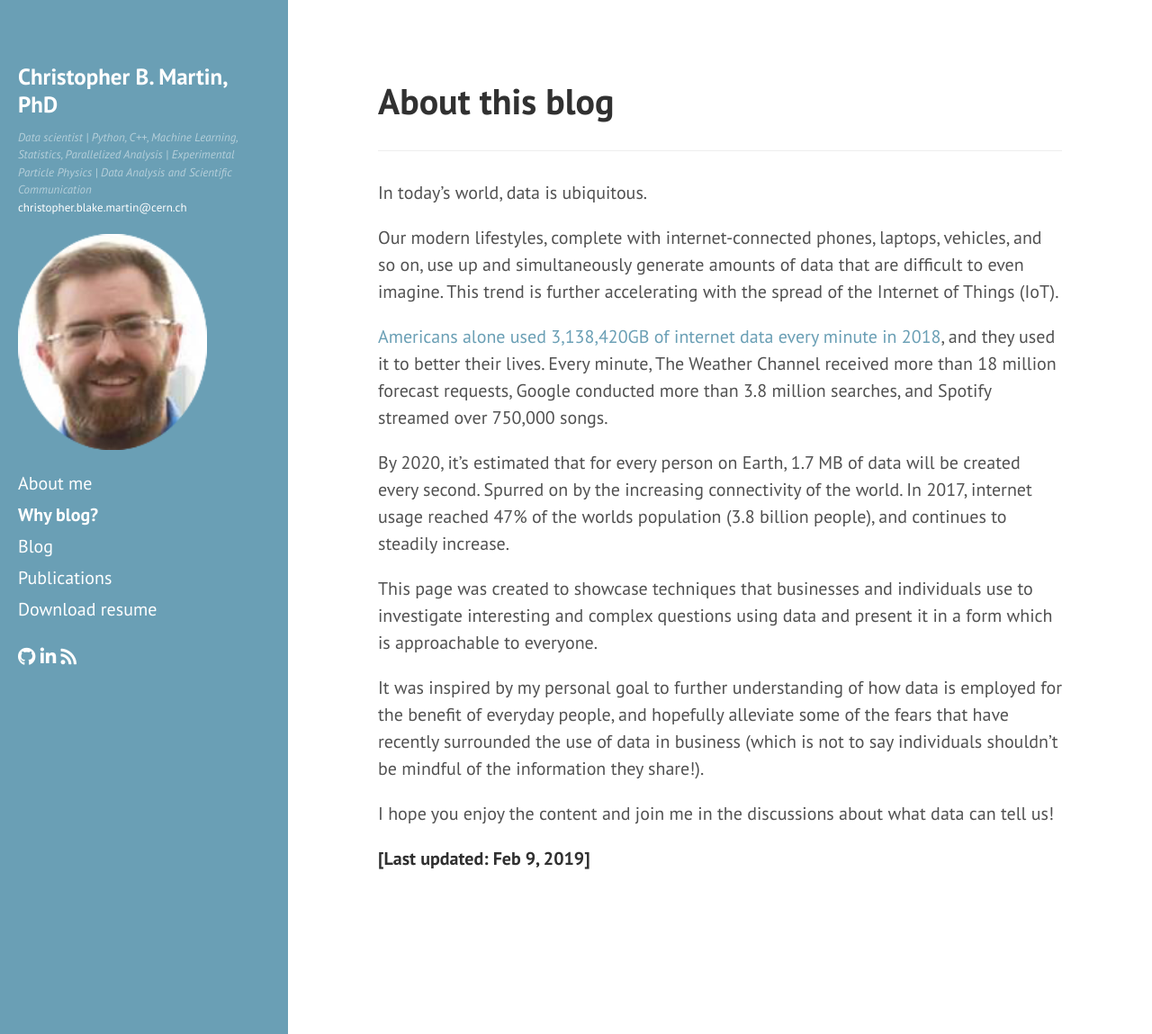
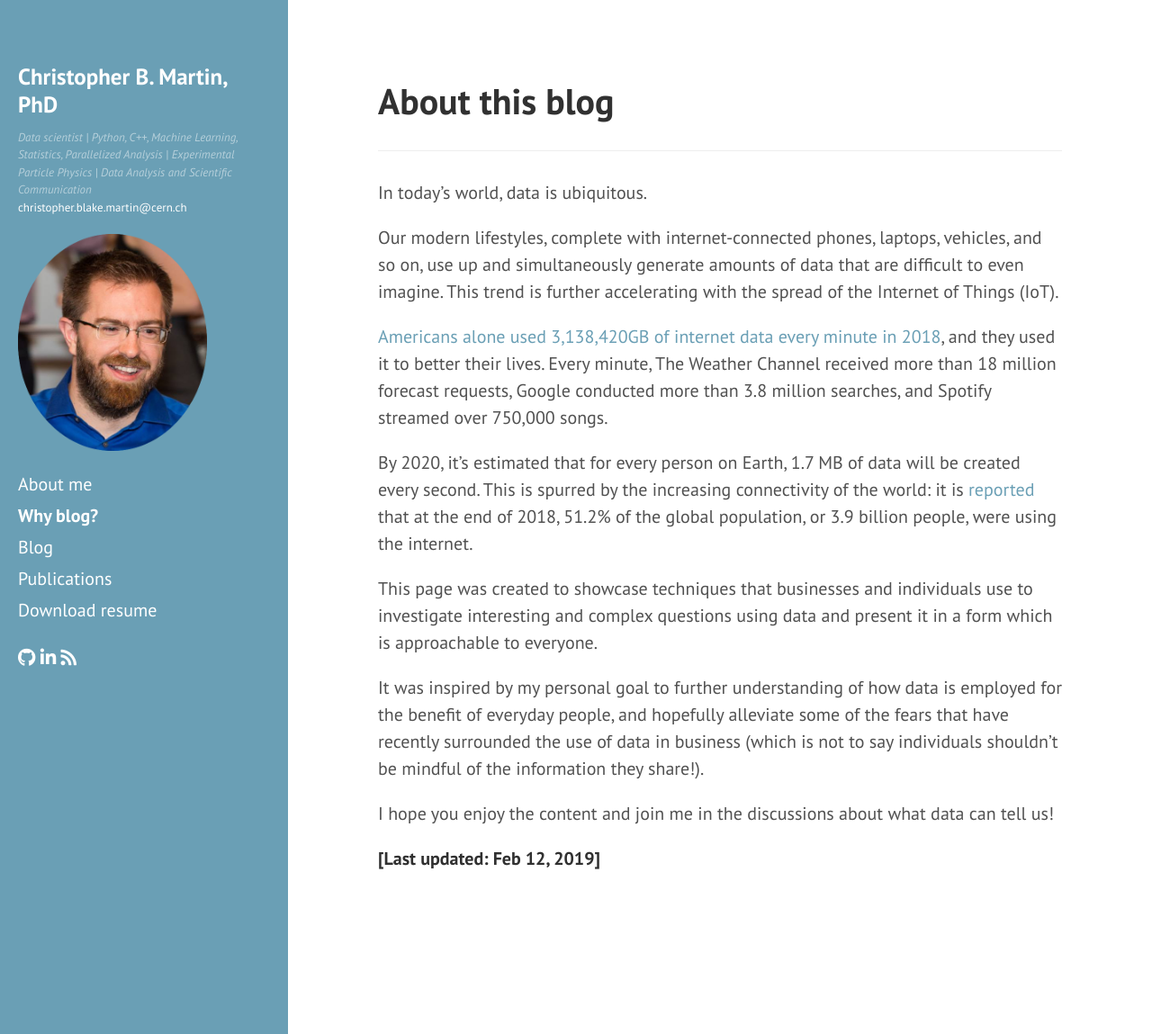
Before and after one commit to chmartin/chmartin.github.io, a Jekyll site: the page built from about.md, in a window 1280 px wide and 1149 px high. Shown: the whole window at 90% size. Built offline with Jekyll 4.4.1, drawn with Linux system fonts in a browser that asks for light colours; nearby versions of some CDN libraries.

Commit message:
new pic, stats and typos

```diff
--- a/about.md
+++ b/about.md
@@ -14,7 +14,7 @@ Our modern lifestyles, complete with internet-connected phones, laptops, vehicle
 
 [Americans alone used 3,138,420GB of internet data every minute in 2018](https://www.domo.com/learn/data-never-sleeps-6), and they used it to better their lives. Every minute, The Weather Channel received more than 18 million forecast requests, Google conducted more than 3.8 million searches, and Spotify streamed over 750,000 songs.
 
-By 2020, it's estimated that for every person on Earth, 1.7 MB of data will be created every second. Spurred on by the increasing connectivity of the world. In 2017, internet usage reached 47% of the worlds population (3.8 billion people), and continues to steadily increase.
+By 2020, it's estimated that for every person on Earth, 1.7 MB of data will be created every second. This is spurred by the increasing connectivity of the world: it is [reported](https://www.itu.int/en/ITU-D/Statistics/Pages/stat/default.aspx) that at the end of 2018, 51.2% of the global population, or 3.9 billion people, were using the internet.
 
 This page was created to showcase techniques that businesses and individuals use to investigate interesting and complex questions using data and present it in a form which is approachable to everyone.
 
@@ -22,4 +22,4 @@ It was inspired by my personal goal to further understanding of how data is empl
 
 I hope you enjoy the content and join me in the discussions about what data can tell us!
 
-**[Last updated: Feb 9, 2019]**
+**[Last updated: Feb 12, 2019]**
```
Also changed, not shown: index.md (+1 -1 lines), assets/images/profile.png.
